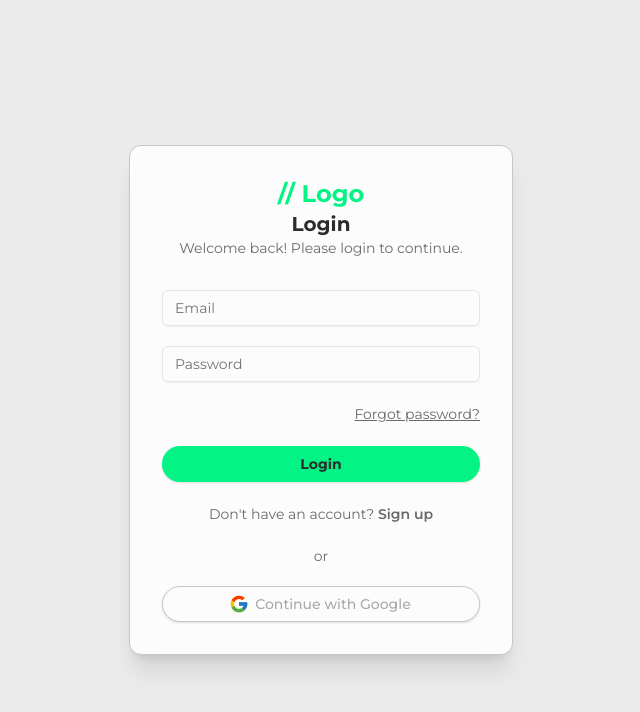
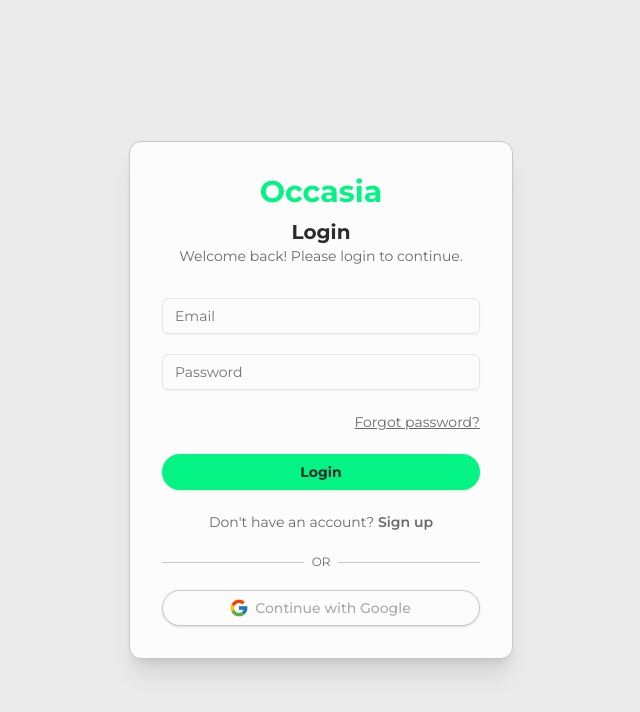
Before and after one commit to aimndz/blissnflair, a React (Vite) app: page /login in a window 1280 px wide. Shown: the top 712 px of the page, without its empty margins (319-959 px from the left). Built offline with nearby package versions, Linux system fonts and the light colour scheme; no server answers.

Commit message:
UI: Update auth pages styles

```diff
--- a/src/pages/auth/Login.tsx
+++ b/src/pages/auth/Login.tsx
@@ -18,6 +18,7 @@ import { Input } from "../../components/ui/input";
 import { Button } from "../../components/ui/button";
 import GoogleIcon from "../../components/icons/GoogleIcon";
 import { useUser } from "../../hooks/use-user";
+import Logo from "../../components/icons/Logo";
 
 // Define form schema
 const formSchema = z.object({
@@ -74,10 +75,8 @@ function Login() {
   return (
     <div className="flex h-screen flex-col justify-center text-center">
       <div className="mx-auto w-full max-w-sm rounded-xl border border-solid border-secondary-600 bg-secondary-100 p-8 shadow-xl">
-        <div>
-          {/* Replace with logo */}
-          <h1 className="text-2xl font-bold text-primary-100">// Logo</h1>
-          {/* <img src="" alt="logo" /> */}
+        <div className="mb-2">
+          <Logo />
         </div>
         <h1 className="text-xl font-bold">Login</h1>
         <p className="mb-8 text-sm text-secondary-800">
@@ -130,7 +129,16 @@ function Login() {
                 <span className="font-semibold">Sign up</span>
               </Link>
             </div>
-            <p className="text-sm text-secondary-800">or</p>
+            <div className="relative">
+              <div className="absolute inset-0 flex items-center">
+                <span className="w-full border-t" />
+              </div>
+              <div className="relative flex justify-center text-xs uppercase">
+                <span className="bg-secondary-100 px-2 text-secondary-800">
+                  or
+                </span>
+              </div>
+            </div>
             <Button
               type="button"
               className="w-full rounded-full border border-solid border-secondary-600 bg-secondary-100 text-secondary-700 hover:bg-secondary-200"
--- a/src/pages/auth/SignUp.tsx
+++ b/src/pages/auth/SignUp.tsx
@@ -91,7 +91,7 @@ function SignUp() {
             onSubmit={form.handleSubmit(handleSignUp)}
             className="space-y-5"
           >
-            <div className="flex gap-3">
+            <div className="flex flex-col gap-5 md:flex-row">
               <FormField
                 control={form.control}
                 name="firstName"
@@ -165,7 +165,7 @@ function SignUp() {
             </div>
             <Button
               type="submit"
-              className="hover:bg-primary-200 w-full rounded-full bg-primary-100 font-bold text-secondary-900"
+              className="w-full rounded-full bg-primary-100 font-bold text-secondary-900 hover:bg-primary-200"
             >
               Sign up
             </Button>
@@ -178,7 +178,16 @@ function SignUp() {
                 <span className="font-semibold">Login</span>
               </Link>
             </div>
-            <p className="text-sm text-secondary-800">or</p>
+            <div className="relative">
+              <div className="absolute inset-0 flex items-center">
+                <span className="w-full border-t" />
+              </div>
+              <div className="relative flex justify-center text-xs uppercase">
+                <span className="bg-secondary-100 px-2 text-secondary-800">
+                  or
+                </span>
+              </div>
+            </div>
             <Button
               type="button"
               className="w-full rounded-full border border-solid border-secondary-600 bg-secondary-100 text-secondary-700 hover:bg-secondary-200"
```
